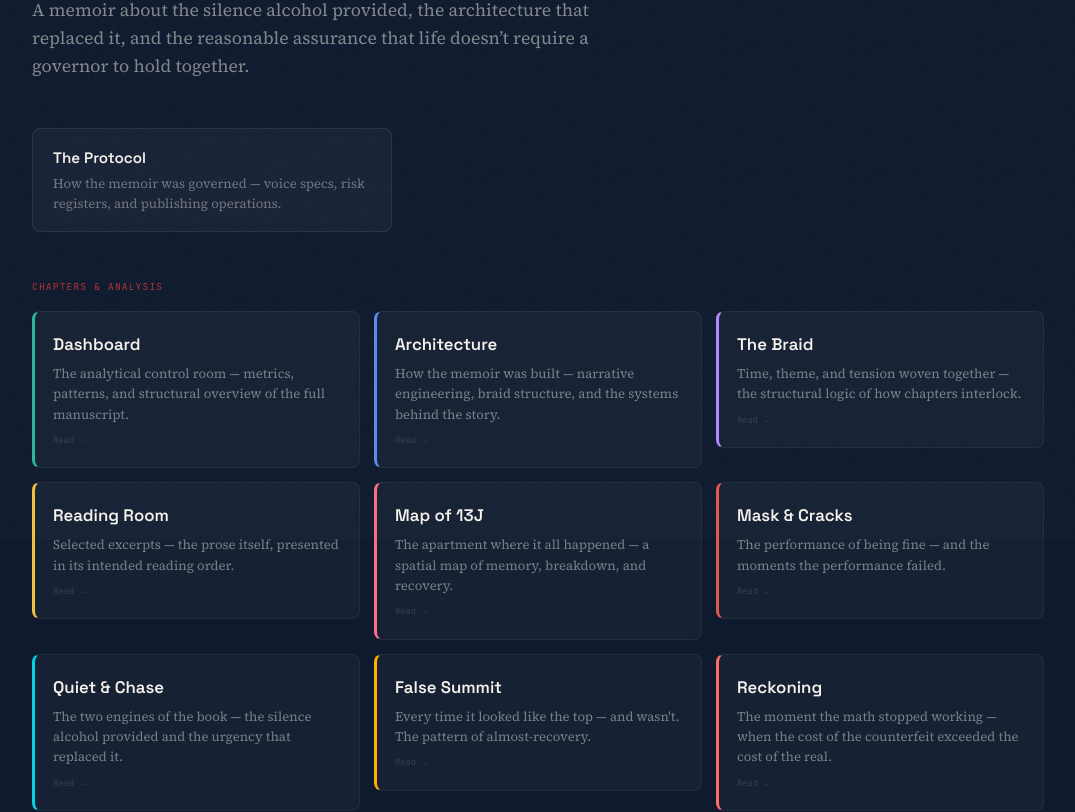
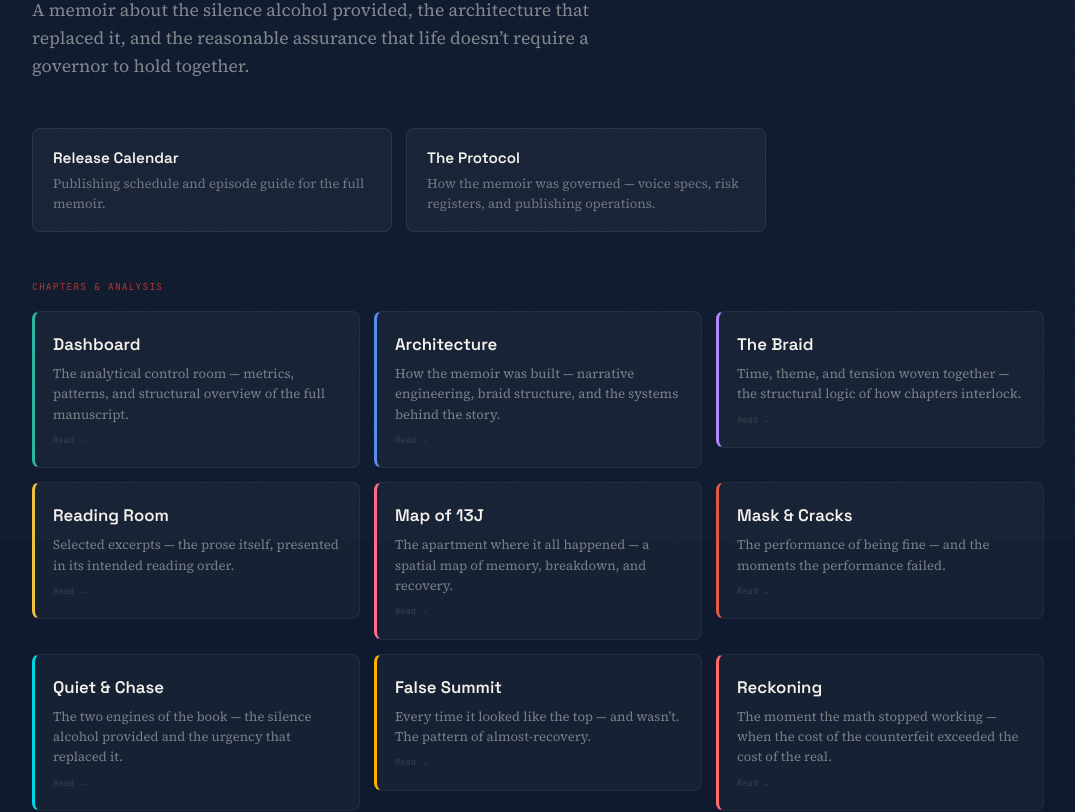
Before and after one commit to dropdownlogistics/website, a Next.js app: page /memoir in a window 1280 px wide. Shown: the part 260-1072 px from the top of the page, without its empty margins (102-1177 px from the left). Built offline with nearby package versions, Linux system fonts and the light colour scheme.

Commit message:
Add release calendar to memoir hub + encoding cleanup

```diff
--- a/app/memoir/page.tsx
+++ b/app/memoir/page.tsx
@@ -3,14 +3,39 @@
 import { useEffect, useState, CSSProperties } from 'react';
 import Link from 'next/link';
 
-interface FadeInProps { children: React.ReactNode; delay?: number; style?: CSSProperties; }
+interface FadeInProps {
+  children: React.ReactNode;
+  delay?: number;
+  style?: CSSProperties;
+}
+
 function FadeIn({ children, delay = 0, style = {} }: FadeInProps) {
   const [v, setV] = useState(false);
-  useEffect(() => { const t = setTimeout(() => setV(true), delay); return () => clearTimeout(t); }, [delay]);
-  return <div style={{ opacity: v ? 1 : 0, transform: v ? 'translateY(0)' : 'translateY(18px)', transition: 'opacity 0.5s ease, transform 0.5s ease', ...style }}>{children}</div>;
+  useEffect(() => {
+    const t = setTimeout(() => setV(true), delay);
+    return () => clearTimeout(t);
+  }, [delay]);
+
+  return (
+    <div
+      style={{
+        opacity: v ? 1 : 0,
+        transform: v ? 'translateY(0)' : 'translateY(18px)',
+        transition: 'opacity 0.5s ease, transform 0.5s ease',
+        ...style,
+      }}
+    >
+      {children}
+    </div>
+  );
 }
 
-interface Chapter { slug: string; title: string; desc: string; accent: string; }
+interface Chapter {
+  slug: string;
+  title: string;
+  desc: string;
+  accent: string;
+}
 
 const CHAPTERS: Chapter[] = [
   { slug: 'dashboard', title: 'Dashboard', desc: 'The analytical control room — metrics, patterns, and structural overview of the full manuscript.', accent: '#2BB5A4' },
@@ -20,13 +45,22 @@ const CHAPTERS: Chapter[] = [
   { slug: 'map-of-13j', title: 'Map of 13J', desc: 'The apartment where it all happened — a spatial map of memory, breakdown, and recovery.', accent: '#FF6B8A' },
   { slug: 'mask-and-cracks', title: 'Mask & Cracks', desc: 'The performance of being fine — and the moments the performance failed.', accent: '#E05A47' },
   { slug: 'quiet-and-chase', title: 'Quiet & Chase', desc: 'The two engines of the book — the silence alcohol provided and the urgency that replaced it.', accent: '#00D4E5' },
-  { slug: 'false-summit', title: 'False Summit', desc: 'Every time it looked like the top — and wasn\'t. The pattern of almost-recovery.', accent: '#FFB300' },
+  { slug: 'false-summit', title: 'False Summit', desc: 'Every time it looked like the top — and wasn’t. The pattern of almost-recovery.', accent: '#FFB300' },
   { slug: 'reckoning', title: 'Reckoning', desc: 'The moment the math stopped working — when the cost of the counterfeit exceeded the cost of the real.', accent: '#FF6B6B' },
   { slug: 'spiral-and-turning', title: 'Spiral & Turning', desc: 'The descent and the pivot — where breakdown becomes the beginning of architecture.', accent: '#00D97E' },
 ];
 
 const META_PAGES = [
-  { href: '/memoir/the-protocol', label: 'The Protocol', desc: 'How the memoir was governed — voice specs, risk registers, and publishing operations.' },
+  {
+    href: '/memoir/release-calendar',
+    label: 'Release Calendar',
+    desc: 'Publishing schedule and episode guide for the full memoir.',
+  },
+  {
+    href: '/memoir/the-protocol',
+    label: 'The Protocol',
+    desc: 'How the memoir was governed — voice specs, risk registers, and publishing operations.',
+  },
 ];
 
 export default function MemoirHub() {
@@ -36,13 +70,43 @@ export default function MemoirHub() {
     <div style={{ padding: '100px 24px 48px', maxWidth: 1060, margin: '0 auto' }}>
       <FadeIn>
         <div style={{ marginBottom: 48 }}>
-          <div style={{ fontFamily: 'JetBrains Mono, monospace', fontSize: '0.65rem', letterSpacing: '0.14em', textTransform: 'uppercase', color: '#B23531', marginBottom: 12 }}>DDL Story</div>
-          <h1 style={{ fontFamily: 'Space Grotesk, sans-serif', fontSize: 'clamp(2rem, 5vw, 3rem)', fontWeight: 700, color: '#F5F1EB', lineHeight: 1.15, marginBottom: 12 }}>
+          <div
+            style={{
+              fontFamily: 'JetBrains Mono, monospace',
+              fontSize: '0.65rem',
+              letterSpacing: '0.14em',
+              textTransform: 'uppercase',
+              color: '#B23531',
+              marginBottom: 12,
+            }}
+          >
+            DDL Story
+          </div>
+
+          <h1
+            style={{
+              fontFamily: 'Space Grotesk, sans-serif',
+              fontSize: 'clamp(2rem, 5vw, 3rem)',
+              fontWeight: 700,
+              color: '#F5F1EB',
+              lineHeight: 1.15,
+              marginBottom: 12,
+            }}
+          >
             Little to Know <span style={{ color: 'rgba(245,241,235,0.35)' }}>Experience</span>
           </h1>
-          <p style={{ fontFamily: 'Source Serif 4, serif', fontSize: '1.1rem', color: 'rgba(245,241,235,0.5)', lineHeight: 1.6, maxWidth: 600 }}>
+
+          <p
+            style={{
+              fontFamily: 'Source Serif 4, serif',
+              fontSize: '1.1rem',
+              color: 'rgba(245,241,235,0.5)',
+              lineHeight: 1.6,
+              maxWidth: 600,
+            }}
+          >
             A memoir about the silence alcohol provided, the architecture that replaced it, and the
-            reasonable assurance that life doesn&rsquo;t require a governor to hold together.
+            reasonable assurance that life doesn’t require a governor to hold together.
           </p>
         </div>
       </FadeIn>
@@ -50,14 +114,40 @@ export default function MemoirHub() {
       {/* Meta pages */}
       <FadeIn delay={100}>
         <div style={{ display: 'flex', gap: 14, flexWrap: 'wrap', marginBottom: 48 }}>
-          {META_PAGES.map(m => (
+          {META_PAGES.map((m) => (
             <Link key={m.href} href={m.href} style={{ textDecoration: 'none' }}>
-              <div style={{ background: 'rgba(245,241,235,0.04)', border: '1px solid rgba(245,241,235,0.08)', borderRadius: 8, padding: '18px 20px', transition: 'all 0.2s', cursor: 'pointer', maxWidth: 360 }}
-                onMouseEnter={e => { (e.currentTarget).style.borderColor = 'rgba(178,53,49,0.3)'; }}
-                onMouseLeave={e => { (e.currentTarget).style.borderColor = 'rgba(245,241,235,0.08)'; }}
+              <div
+                style={{
+                  background: 'rgba(245,241,235,0.04)',
+                  border: '1px solid rgba(245,241,235,0.08)',
+                  borderRadius: 8,
+                  padding: '18px 20px',
+                  transition: 'all 0.2s',
+                  cursor: 'pointer',
+                  maxWidth: 360,
+                }}
               >
-                <div style={{ fontFamily: 'Space Grotesk, sans-serif', fontSize: '0.95rem', fontWeight: 600, color: '#F5F1EB', marginBottom: 4 }}>{m.label}</div>
-                <p style={{ fontFamily: 'Source Serif 4, serif', fontSize: '0.82rem', color: 'rgba(245,241,235,0.4)', lineHeight: 1.5 }}>{m.desc}</p>
+                <div
+                  style={{
+                    fontFamily: 'Space Grotesk, sans-serif',
+                    fontSize: '0.95rem',
+                    fontWeight: 600,
+                    color: '#F5F1EB',
+                    marginBottom: 4,
+                  }}
+                >
+                  {m.label}
+                </div>
+                <p
+                  style={{
+                    fontFamily: 'Source Serif 4, serif',
+                    fontSize: '0.82rem',
+                    color: 'rgba(245,241,235,0.4)',
+                    lineHeight: 1.5,
+                  }}
+                >
+                  {m.desc}
+                </p>
               </div>
             </Link>
           ))}
@@ -66,25 +156,89 @@ export default function MemoirHub() {
 
       {/* Chapters */}
       <FadeIn delay={200}>
-        <div style={{ fontFamily: 'JetBrains Mono, monospace', fontSize: '0.6rem', letterSpacing: '0.12em', textTransform: 'uppercase', color: '#B23531', marginBottom: 16 }}>Chapters & Analysis</div>
+        <div
+          style={{
+            fontFamily: 'JetBrains Mono, monospace',
+            fontSize: '0.6rem',
+            letterSpacing: '0.12em',
+            textTransform: 'uppercase',
+            color: '#B23531',
+            marginBottom: 16,
+          }}
+        >
+          Chapters & Analysis
+        </div>
       </FadeIn>
-      <div style={{ display: 'grid', gridTemplateColumns: 'repeat(auto-fill, minmax(300px, 1fr))', gap: 14 }}>
+
+      <div
+        style={{
+          display: 'grid',
+          gridTemplateColumns: 'repeat(auto-fill, minmax(300px, 1fr))',
+          gap: 14,
+        }}
+      >
         {CHAPTERS.map((ch, i) => (
           <FadeIn key={ch.slug} delay={250 + i * 50}>
-            <Link href={`/memoir/${ch.slug}`} style={{ textDecoration: 'none', display: 'block' }}
-              onMouseEnter={() => setHovered(ch.slug)} onMouseLeave={() => setHovered(null)}>
-              <div style={{
-                background: hovered === ch.slug ? 'rgba(245,241,235,0.06)' : 'rgba(245,241,235,0.03)',
-                border: `1px solid ${hovered === ch.slug ? `${ch.accent}44` : 'rgba(245,241,235,0.06)'}`,
-                borderLeft: `3px solid ${ch.accent}`,
-                borderRadius: 8, padding: '20px 18px',
-                transition: 'all 0.2s', cursor: 'pointer',
-                transform: hovered === ch.slug ? 'translateY(-2px)' : 'translateY(0)',
-                minHeight: 100,
-              }}>
-                <div style={{ fontFamily: 'Space Grotesk, sans-serif', fontSize: '1.05rem', fontWeight: 600, color: '#F5F1EB', marginBottom: 6 }}>{ch.title}</div>
-                <p style={{ fontFamily: 'Source Serif 4, serif', fontSize: '0.82rem', color: 'rgba(245,241,235,0.45)', lineHeight: 1.55 }}>{ch.desc}</p>
-                <div style={{ fontFamily: 'JetBrains Mono, monospace', fontSize: '0.55rem', color: hovered === ch.slug ? ch.accent : 'rgba(245,241,235,0.15)', marginTop: 10, transition: 'color 0.2s' }}>Read →</div>
+            <Link
+              href={`/memoir/${ch.slug}`}
+              style={{ textDecoration: 'none', display: 'block' }}
+              onMouseEnter={() => setHovered(ch.slug)}
+              onMouseLeave={() => setHovered(null)}
+            >
+              <div
+                style={{
+                  background:
+                    hovered === ch.slug
+                      ? 'rgba(245,241,235,0.06)'
+                      : 'rgba(245,241,235,0.03)',
+                  border: `1px solid ${
+                    hovered === ch.slug ? `${ch.accent}44` : 'rgba(245,241,235,0.06)'
+                  }`,
+                  borderLeft: `3px solid ${ch.accent}`,
+                  borderRadius: 8,
+                  padding: '20px 18px',
+                  transition: 'all 0.2s',
+                  cursor: 'pointer',
+                  transform:
+                    hovered === ch.slug ? 'translateY(-2px)' : 'translateY(0)',
+                  minHeight: 100,
+                }}
+              >
+                <div
+                  style={{
+                    fontFamily: 'Space Grotesk, sans-serif',
+                    fontSize: '1.05rem',
+                    fontWeight: 600,
+                    color: '#F5F1EB',
+                    marginBottom: 6,
+                  }}
+                >
+                  {ch.title}
+                </div>
+                <p
+                  style={{
+                    fontFamily: 'Source Serif 4, serif',
+                    fontSize: '0.82rem',
+                    color: 'rgba(245,241,235,0.45)',
+                    lineHeight: 1.55,
+                  }}
+                >
+                  {ch.desc}
+                </p>
+                <div
+                  style={{
+                    fontFamily: 'JetBrains Mono, monospace',
+                    fontSize: '0.55rem',
+                    color:
+                      hovered === ch.slug
+                        ? ch.accent
+                        : 'rgba(245,241,235,0.15)',
+                    marginTop: 10,
+                    transition: 'color 0.2s',
+                  }}
+                >
+                  Read →
+                </div>
               </div>
             </Link>
           </FadeIn>
@@ -92,8 +246,22 @@ export default function MemoirHub() {
       </div>
 
       <FadeIn delay={800}>
-        <div style={{ borderTop: '1px solid rgba(245,241,235,0.06)', marginTop: 48, paddingTop: 24, textAlign: 'center' }}>
-          <p style={{ fontFamily: 'JetBrains Mono, monospace', fontSize: '0.6rem', color: 'rgba(245,241,235,0.2)', letterSpacing: '0.08em' }}>
+        <div
+          style={{
+            borderTop: '1px solid rgba(245,241,235,0.06)',
+            marginTop: 48,
+            paddingTop: 24,
+            textAlign: 'center',
+          }}
+        >
+          <p
+            style={{
+              fontFamily: 'JetBrains Mono, monospace',
+              fontSize: '0.6rem',
+              color: 'rgba(245,241,235,0.2)',
+              letterSpacing: '0.08em',
+            }}
+          >
             Little to Know Experience · 52,595 words · 50 excerpts · Built by DDL · 2026
           </p>
         </div>
```
